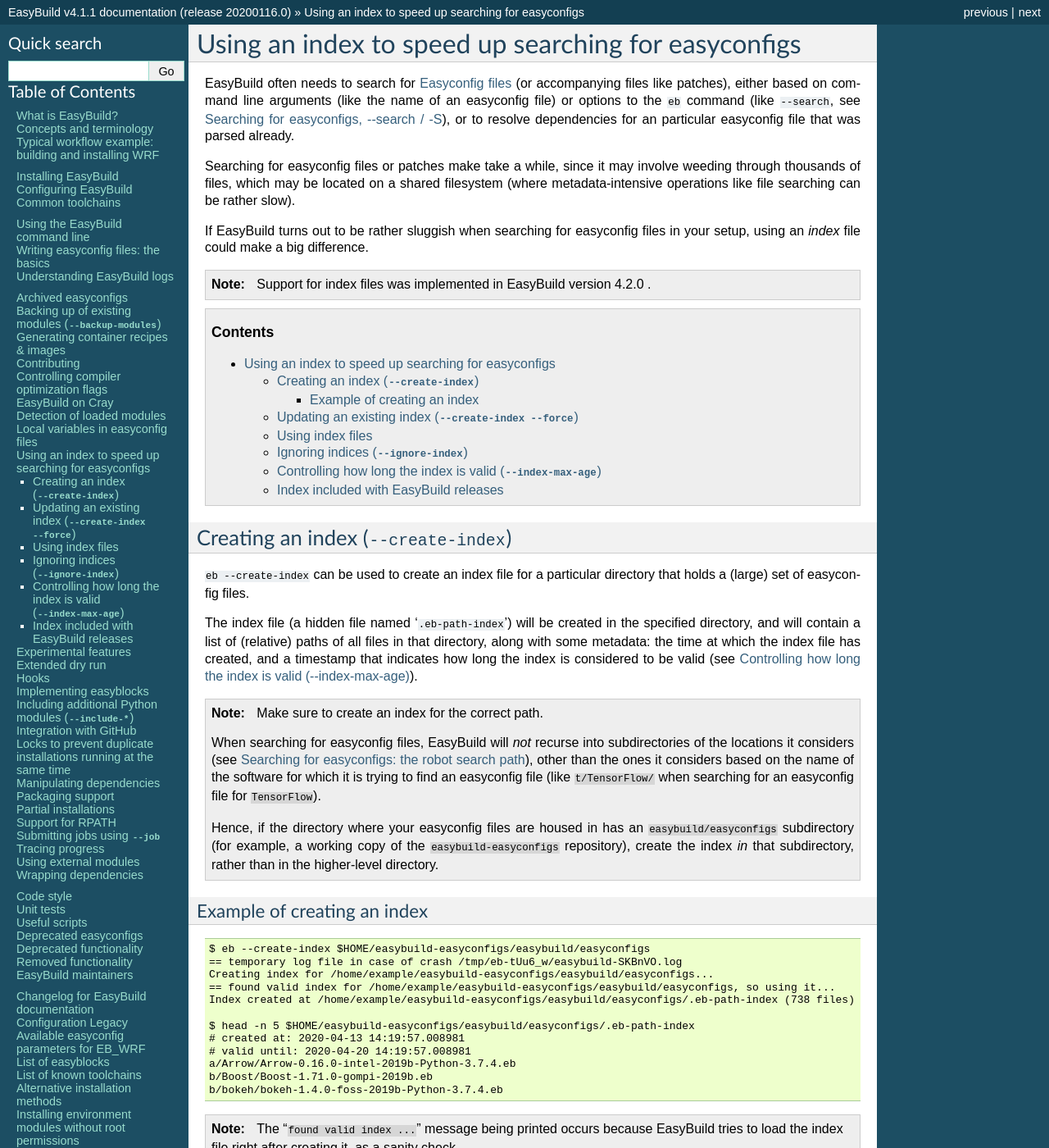
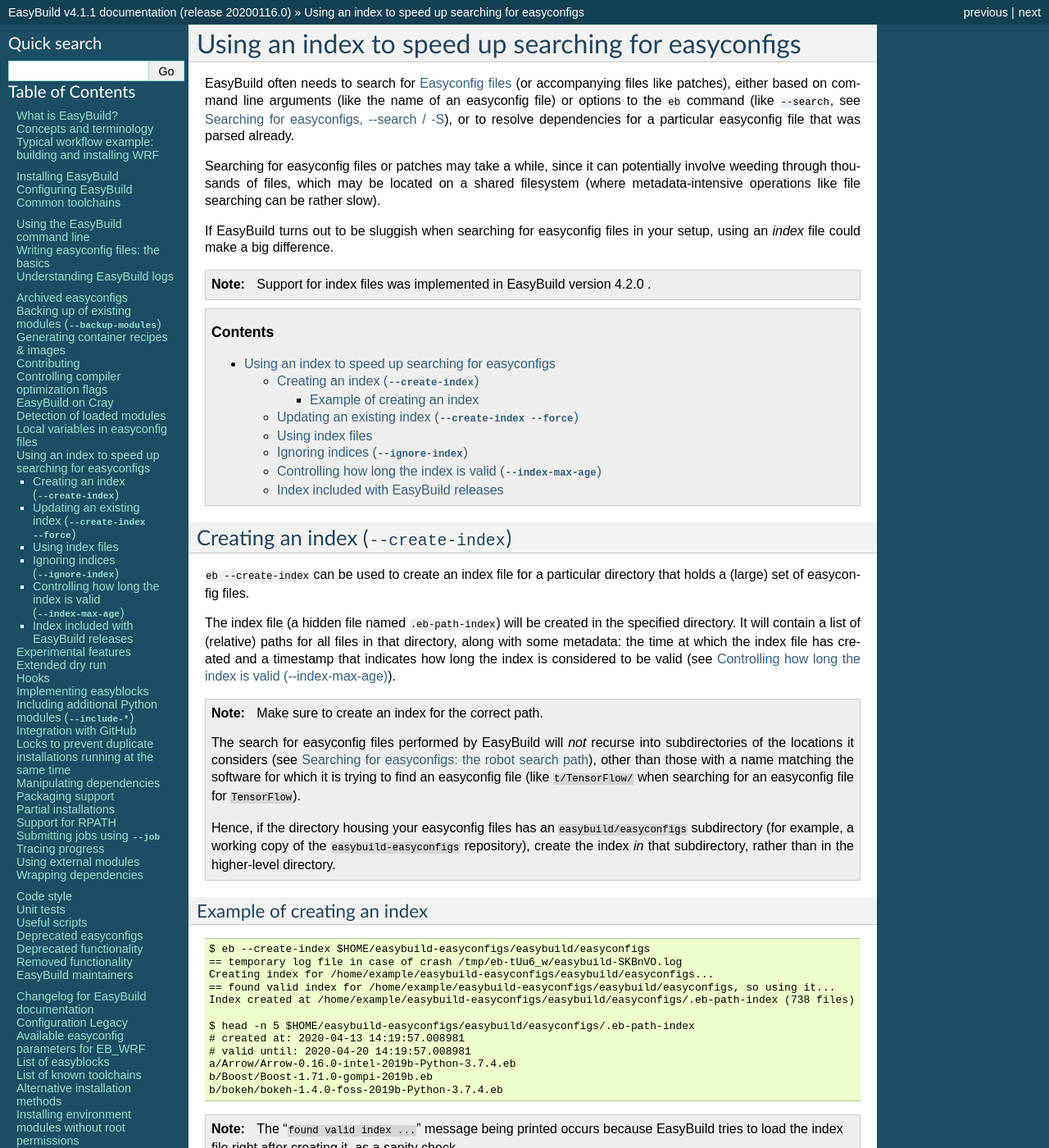
Before and after one commit to easybuilders/easybuild, a Sphinx documentation site: the page built from docs/Easyconfigs_index.rst, in a window 1280 px wide and 1400 px high. Shown: the whole window at 82% size. Built offline with Sphinx 7.4.7, drawn with Linux system fonts in a browser that asks for light colours; pages that are not in the unit, such as notebooks, are missing from menus; some of the changed text lies outside the part shown.

Commit message:
fix typos & process suggestions made by @lexming

```diff
--- a/docs/Easyconfigs_index.rst
+++ b/docs/Easyconfigs_index.rst
@@ -6,13 +6,13 @@
 EasyBuild often needs to search for :ref:`easyconfig_files` (or accompanying files like patches),
 either based on command line arguments (like the name of an easyconfig file)
 or options to the ``eb`` command (like ``--search``, see :ref:`searching_for_easyconfigs`),
-or to resolve dependencies for an particular easyconfig file that was parsed already.
+or to resolve dependencies for a particular easyconfig file that was parsed already.
 
-Searching for easyconfig files or patches make take a while, since it may involve weeding through
+Searching for easyconfig files or patches may take a while, since it can potentially involve weeding through
 thousands of files, which may be located on a shared filesystem (where metadata-intensive operations like
 file searching can be rather slow).
 
-If EasyBuild turns out to be rather sluggish when searching for easyconfig files in your setup,
+If EasyBuild turns out to be sluggish when searching for easyconfig files in your setup,
 using an *index* file could make a big difference.
 
 .. note:: Support for index files was implemented in EasyBuild version 4.2.0 .
@@ -31,20 +31,20 @@
 ``eb --create-index`` can be used to create an index file for a particular directory
 that holds a (large) set of easyconfig files.
 
-The index file (a hidden file named '``.eb-path-index``') will be created in the specified directory,
-and will contain a list of (relative) paths of all files in that directory,
-along with some metadata: the time at which the index file has created,
+The index file (a hidden file named ``.eb-path-index``) will be created in the specified directory.
+It will contain a list of (relative) paths for all files in that directory,
+along with some metadata: the time at which the index file has created
 and a timestamp that indicates how long the index is considered to be valid (see :ref:`easyconfigs_index_max_age`).
 
 .. note::
   Make sure to create an index for the correct path.
 
-  When searching for easyconfig files, EasyBuild will *not* recurse into subdirectories of the locations
-  it considers (see :ref:`robot_search_path`), other than the ones it considers based on the name of the
+  The search for easyconfig files performed by EasyBuild will *not* recurse into subdirectories of the locations
+  it considers (see :ref:`robot_search_path`), other than those with a name matching the
   software for which it is trying to find an easyconfig file (like ``t/TensorFlow/`` when searching for an
   easyconfig file for ``TensorFlow``).
 
-  Hence, if the directory where your easyconfig files are housed in has an ``easybuild/easyconfigs`` subdirectory
+  Hence, if the directory housing your easyconfig files has an ``easybuild/easyconfigs`` subdirectory
   (for example, a working copy of the ``easybuild-easyconfigs`` repository), create the index *in* that
   subdirectory, rather than in the higher-level directory.
 
@@ -95,9 +95,9 @@
 Using index files
 -----------------
 
-EasyBuild will automatically pick up & use an index file if it runs into it when searching for
-easyconfig files or patches, rather than walking the directory to check whether the file it's looking for
-is available in that directory, which is likely to significantly speed up the search operation.
+EasyBuild will automatically pick up and use any index file that it runs into while searching for
+easyconfig files or patches. If an index file is found, it will be preferred over walking through
+the directory tree to check for the target file, which is likely to significantly speed up the search operation.
 
 When a (valid) index file is found for a particular path, a message will be printed mentioning "``found valid index
 for...``"::
```
Also changed, not shown: other parts of docs/Easyconfigs_index.rst (+5 -4 lines).
